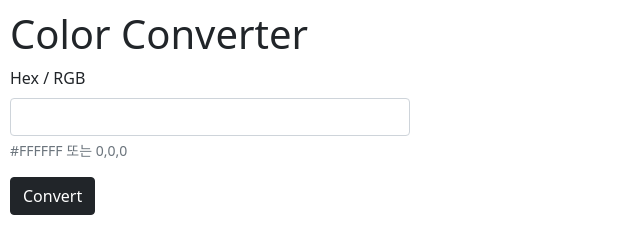
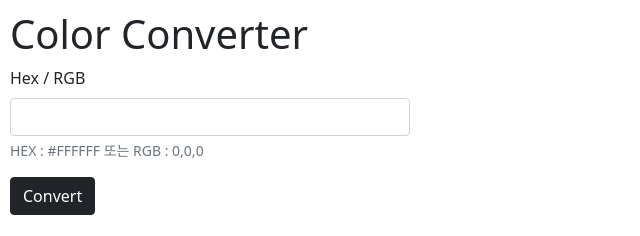
Before and after one commit to nohhow/Color-Converter, a browser extension: page index.html in a window 1280 px wide. Shown: the top 236 px of the page, 0-640 px from the left. Drawn offline with nearby package versions, Linux system fonts and the light colour scheme.

Commit message:
modify desc

```diff
--- a/index.html
+++ b/index.html
@@ -20,7 +20,7 @@
         <label for="inputHexCode" class="form-label">Hex / RGB</label>
         <input type="text" class="form-control" id="inputHexCode" aria-describedby="hexCodeHelp">
         <input type="text" style="display:none">
-        <div id="hexCodeHelp" class="form-text">#FFFFFF 또는 0,0,0</div>
+        <div id="hexCodeHelp" class="form-text">HEX : #FFFFFF 또는 RGB : 0,0,0</div>
       </div>
       <button type="button" class="btn btn-dark">Convert</button>
     </form>
```
